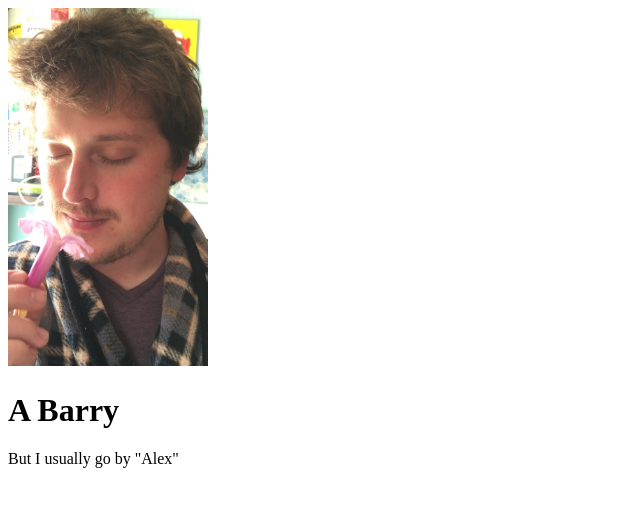
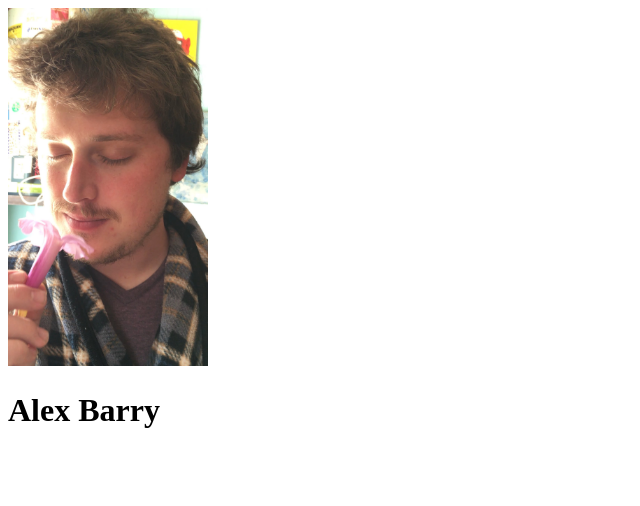
Before and after one commit to outerpasta/outerpasta.github.io, a plain HTML site: page index.html in a window 1280 px wide. Shown: the whole page, without its empty margins (0-640 px from the left). Drawn offline with Linux system fonts and the light colour scheme.

Commit message:
Change name

```diff
--- a/index.html
+++ b/index.html
@@ -3,11 +3,10 @@
   <head>
     <meta charset=utf-8>
     <link rel="stylesheet" href="style.css">
-    <title>A Barry</title>
+    <title>Alex Barry</title>
   </head>
   <body>
     <img src="self.jpg" alt="Picture of me" width="200">
-    <h1>A Barry</h1>
-    But I usually go by "Alex"
+    <h1>Alex Barry</h1>
   </body>
 </html>
```
